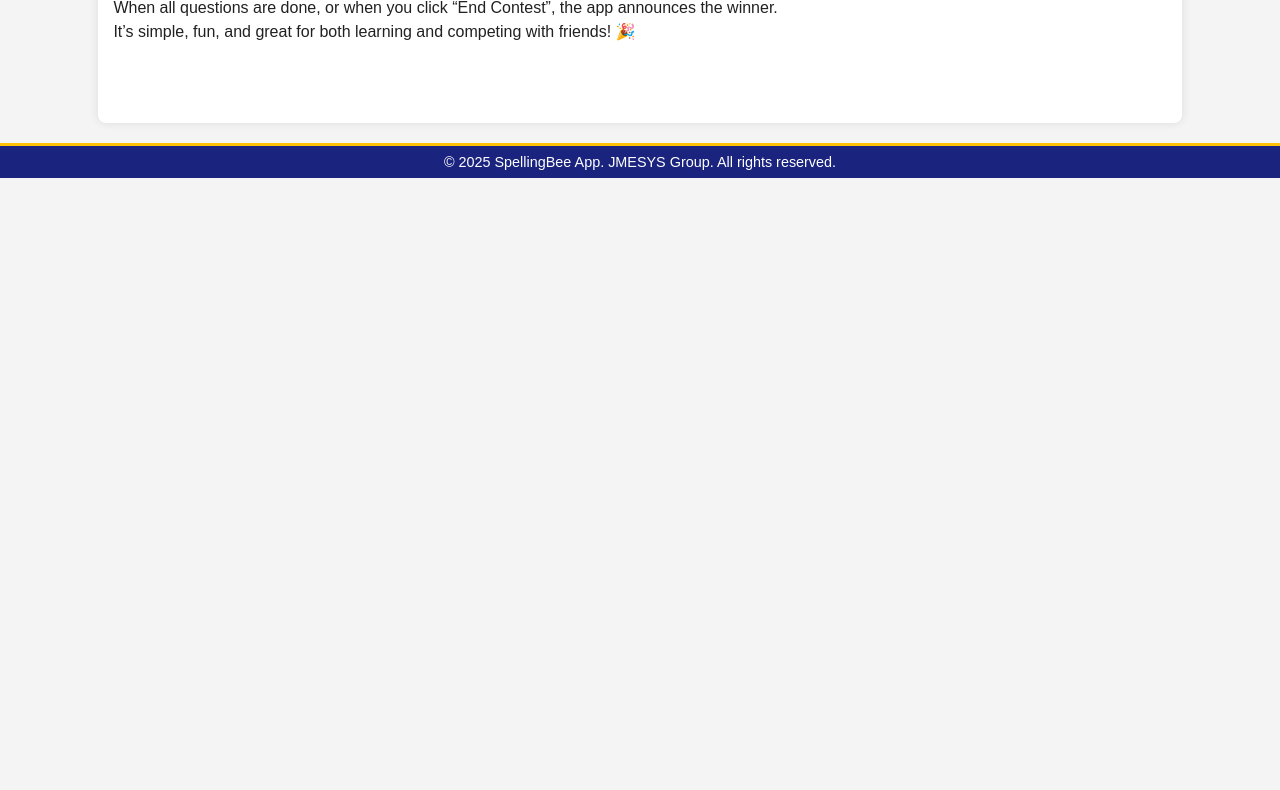
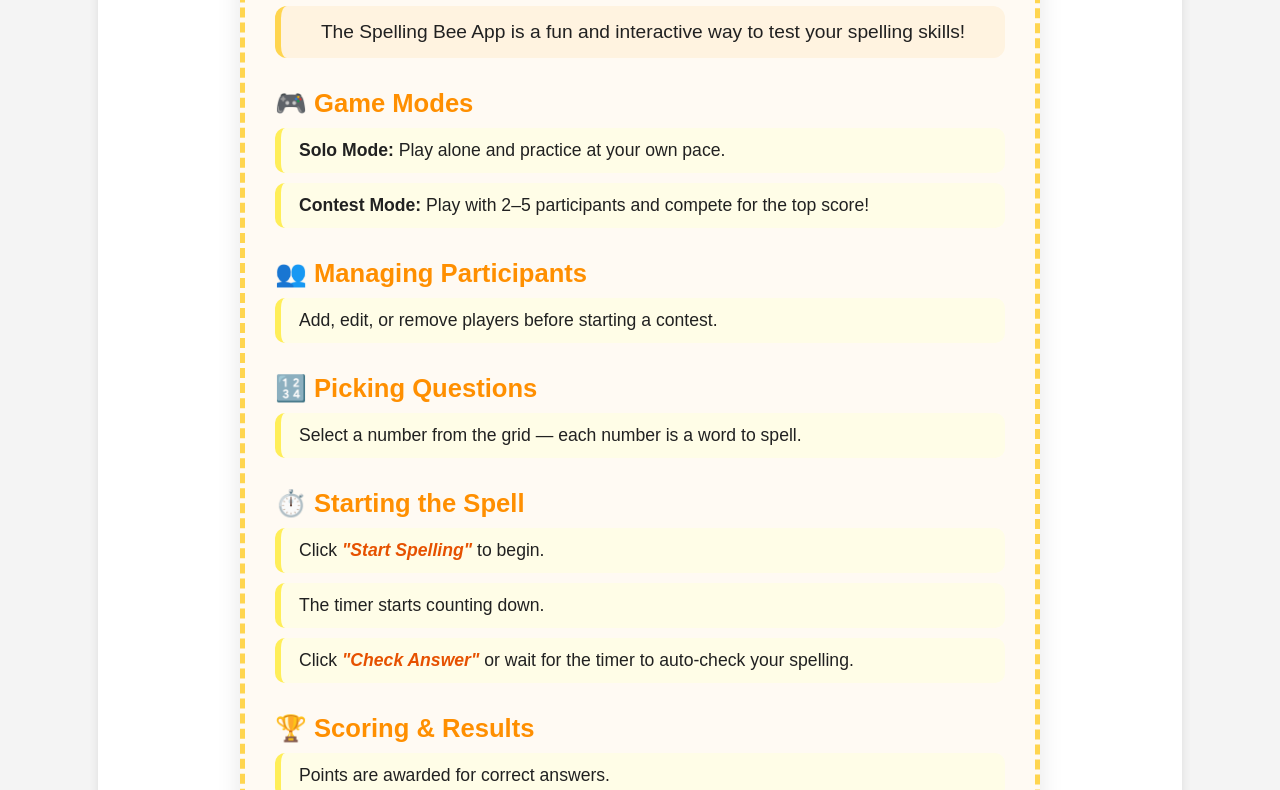
Before and after one commit to anuchaj/spellingbee, a website: page public/index.html in a window 1280 px wide. Shown: the part 622-1412 px from the top of the page. Before the commit the page ends 800 px from the top, so only its background shows below. Drawn offline with Linux system fonts and the light colour scheme; no server answers.

Commit message:
new updates

```diff
--- a/public/index.html
+++ b/public/index.html
@@ -12,7 +12,7 @@
   <header>
     <nav>
       <div class="nav-left">
-        <a href="#">SpellingBee</a>
+        <a href="index.html">SpellingBee</a>
         <a href="index.html" class="active">Home</a>
         <a href="howtoplay.html">How to Play</a>
         <a href="#" id="my-account-link">My Account</a>
@@ -100,20 +100,53 @@
     <div id="turn-message" class="hidden"></div>
 
     <!-- How To Play -->
-     <div>
-      <h2>📝 Description of How to Use the Spelling Bee App</h2>
-      <ul>
-        <li>The Spelling Bee App is a fun and interactive way to test your spelling skills!</li>
-        <li> You can play solo (single-player mode) or organize a contest with 2–5 participants.</li>
-        <li>For contests, you can add, edit, or remove participants before starting.</li>
-        <li>To play, simply pick a question number from the grid. Each number represents a word to spell.</li>
-        <li>Once selected, click “Start Spelling” to begin. The timer will start counting down.</li>
-        <li>You can click “Check Answer” to see if your spelling is correct—or let the timer run out, in which case the app will automatically check your answer.</li>
-        <li>Points are awarded for correct answers, and the game tracks scores for all players.</li>
-        <li>When all questions are done, or when you click “End Contest”, the app announces the winner.</li>
-        <li>It’s simple, fun, and great for both learning and competing with friends! 🎉</li>
-      </ul>
-     </div>
+    <div class="container_howtoplay">
+      <h1>🐝 Welcome to the Spelling Bee App! 🎉</h1>
+
+      <p class="intro">The Spelling Bee App is a fun and interactive way to test your spelling skills!</p>
+
+      <div class="section">
+        <h2>🎮 Game Modes</h2>
+        <ul>
+          <li><strong>Solo Mode:</strong> Play alone and practice at your own pace.</li>
+          <li><strong>Contest Mode:</strong> Play with 2–5 participants and compete for the top score!</li>
+        </ul>
+      </div>
+
+      <div class="section">
+        <h2>👥 Managing Participants</h2>
+        <ul>
+          <li>Add, edit, or remove players before starting a contest.</li>
+        </ul>
+      </div>
+
+      <div class="section">
+        <h2>🔢 Picking Questions</h2>
+        <ul>
+          <li>Select a number from the grid — each number is a word to spell.</li>
+        </ul>
+      </div>
+
+      <div class="section">
+        <h2>⏱️ Starting the Spell</h2>
+        <ul>
+          <li>Click <em>"Start Spelling"</em> to begin.</li>
+          <li>The timer starts counting down.</li>
+          <li>Click <em>"Check Answer"</em> or wait for the timer to auto-check your spelling.</li>
+        </ul>
+      </div>
+
+      <div class="section">
+        <h2>🏆 Scoring & Results</h2>
+        <ul>
+          <li>Points are awarded for correct answers.</li>
+          <li>Scores are tracked for all players.</li>
+          <li>Once all questions are done, or you click <em>"End Contest"</em>, the app announces the winner!</li>
+        </ul>
+      </div>
+
+      <p class="closing">It’s simple, fun, and great for both learning and competing with friends! 💡✨</p>
+    </div>
 
   </main>
 
@@ -125,6 +158,7 @@
 
   <!-- ===== SCRIPTS ===== -->
 
+  <!-- ===== AUTH SCRIPTS (optional) ===== -->
   <script>
     // Utility function to get user from token
     function getLoggedInUser() {
--- a/public/style.css
+++ b/public/style.css
@@ -339,6 +339,69 @@ table th, table td {
 /* Admin styless end here */
 
 
+
+/* How to play styles */
+.container_howtoplay {
+  max-width: 800px;
+  margin: 40px auto;
+  padding: 30px;
+  background: #fffaf3;
+  border: 5px dashed #ffd54f;
+  border-radius: 20px;
+  box-shadow: 0 10px 25px rgba(0, 0, 0, 0.1);
+}
+
+h1 {
+  text-align: center;
+  color: #f57f17;
+  font-size: 2.8rem;
+  margin-bottom: 20px;
+}
+
+h2 {
+  color: #ff8f00;
+  font-size: 1.6rem;
+  margin-top: 30px;
+  margin-bottom: 10px;
+}
+
+.intro,
+.closing {
+  font-size: 1.2rem;
+  text-align: center;
+  background-color: #fff3e0;
+  padding: 15px 20px;
+  border-radius: 12px;
+  border-left: 6px solid #ffd54f;
+  margin-bottom: 25px;
+}
+
+.section ul {
+  list-style: none;
+  padding-left: 0;
+}
+
+.section ul li {
+  background: #fffde7;
+  margin: 10px 0;
+  padding: 12px 18px;
+  border-left: 6px solid #ffee58;
+  border-radius: 10px;
+  font-size: 1.1rem;
+  transition: background 0.3s ease;
+}
+
+.section ul li:hover {
+  background: #fff9c4;
+}
+
+em {
+  color: #e65100;
+  font-weight: bold;
+}
+
+
+
 /* ==============================
    Footer
    ============================== */
```
Also changed, not shown: public/admin.html (+24 -0 lines), public/howtoplay.html (+18 -7 lines), public/login.html (+25 -1 lines), public/myaccount.html (+27 -0 lines), public/new-password.html (+9 -0 lines), public/reset.html (+6 -0 lines), public/signup.html (+6 -0 lines).
